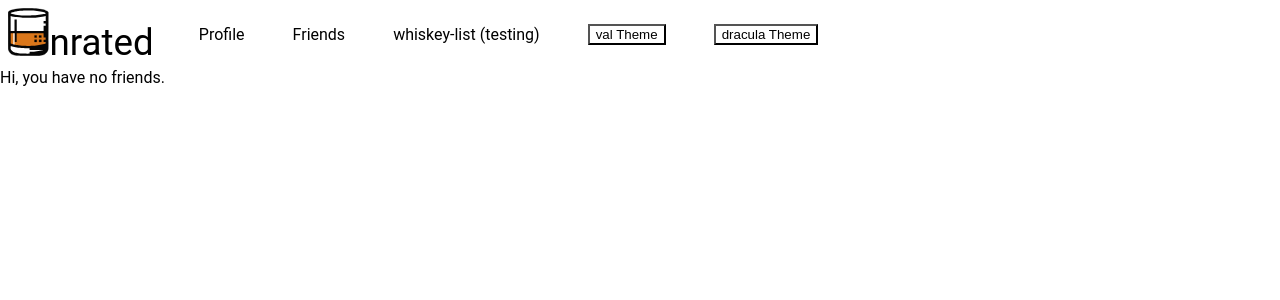
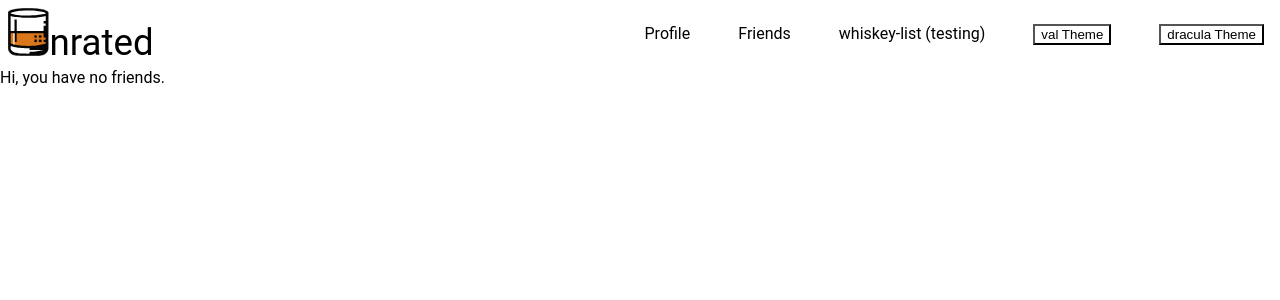
Before and after one commit to Unrated-Limited-Unlimited/ua-frontend, a SvelteKit app: page /friends in a window 1280 px wide. Shown: the top 300 px of the page. Built offline with nearby package versions, Linux system fonts and the light colour scheme.

Commit message:
just editing the navbar

```diff
--- a/src/routes/navbar.svelte
+++ b/src/routes/navbar.svelte
@@ -6,21 +6,24 @@
 </script>
 
 <ul>
+    <div>
         <li><a href="/"><img class="navbar-logo" alt="Unrated" src="/assets/VectorLogoUnratedText.svg"></a></li>
+    </div>
+    <div class="navbar-links">
         <li><a href="/profile">Profile</a></li>
         <li><a href="/friends">Friends</a></li>
         <li><a href="/whiskey-list">whiskey-list (testing)</a></li>
         <button on:click="{() => setTheme('val')}">val Theme</button>
         <button on:click="{() => setTheme('dracula')}">dracula Theme</button>
+        </div>
 </ul>
 
 <style>
     ul {
         margin: 0;
         display:flex;
-        justify-content: flex-start;
+        justify-content: space-between;
         align-items: center;
-        gap: 3rem;
         list-style: none;
         padding: .5rem;
     }
@@ -29,6 +32,12 @@
         max-height: 3rem;
     }
 
+    .navbar-links {
+        display: flex;
+        gap: 3rem;
+        padding: .5rem;
+    }
+
     a{
         text-decoration: none;
     }
```
Also changed, not shown: src/routes/+page.svelte (+21 -2 lines). Lines whose indentation alone changed are shown as unchanged.
